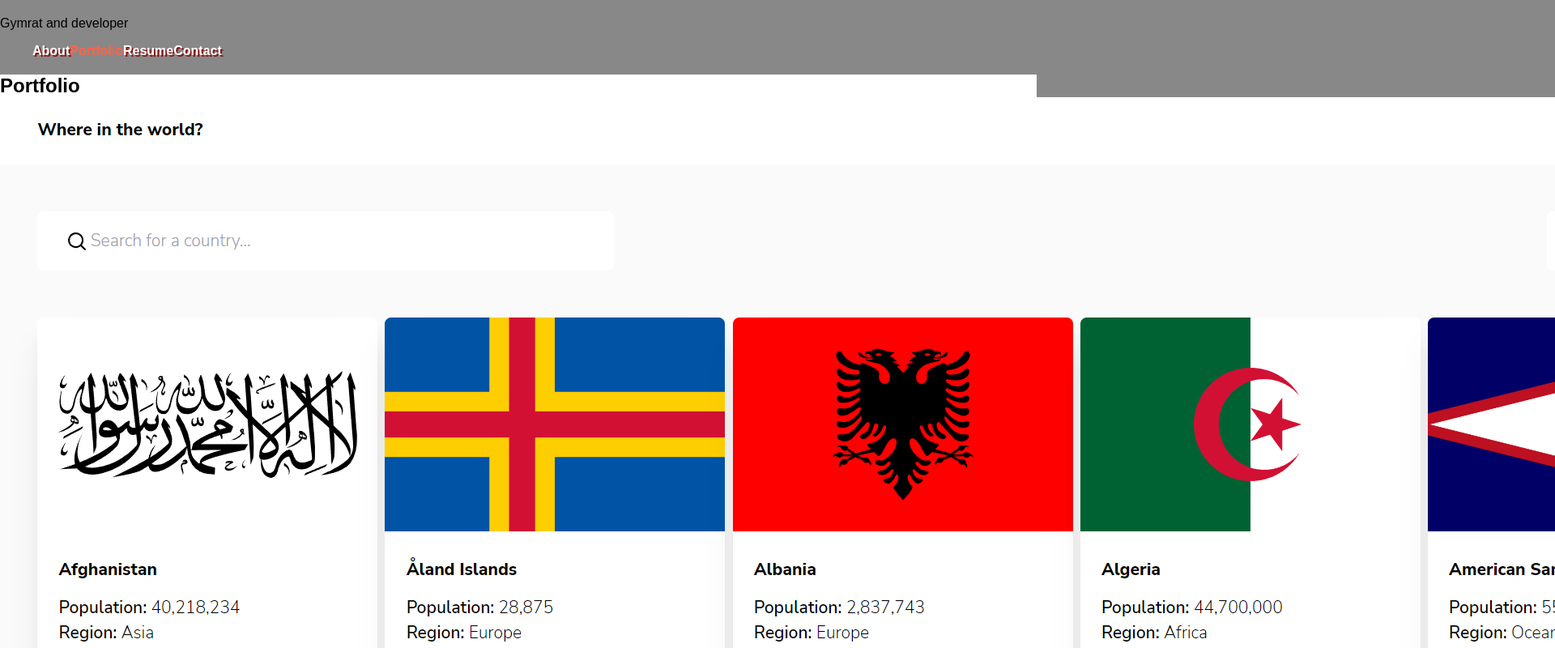
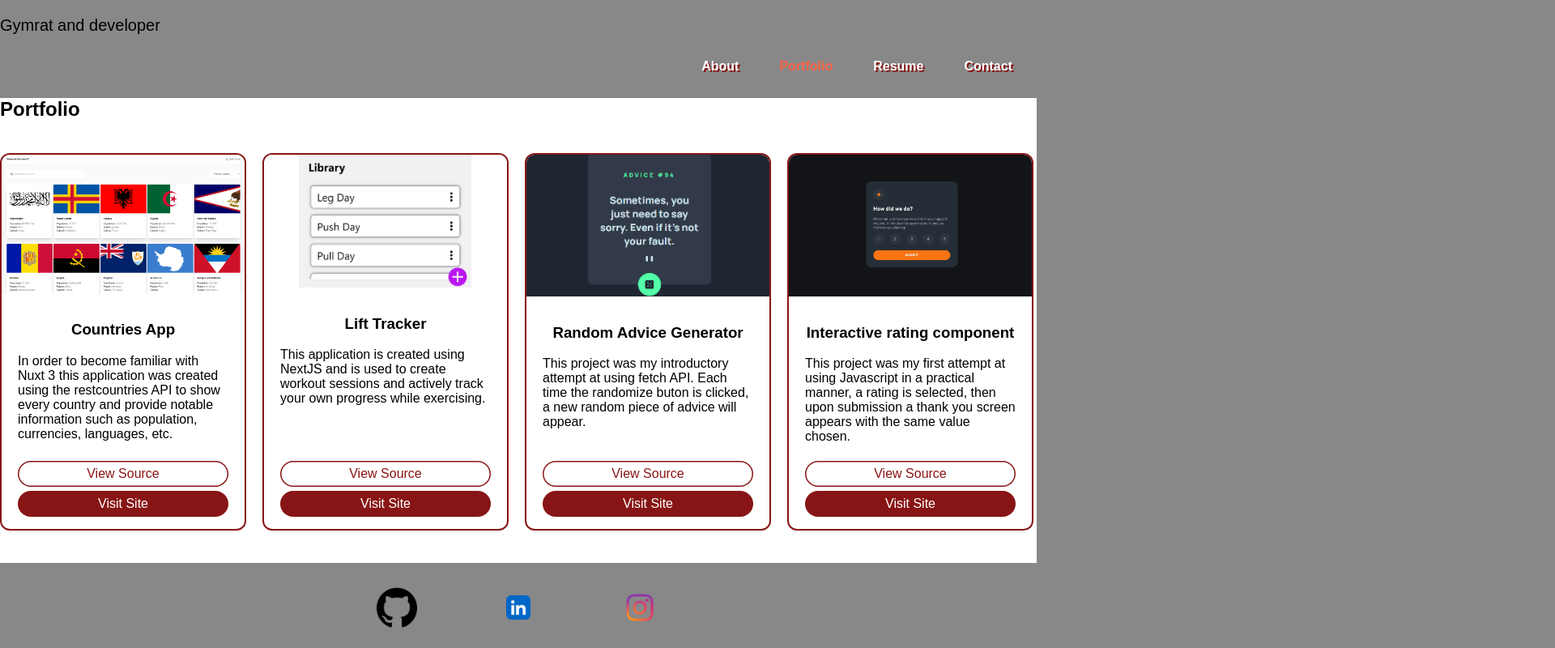
Before and after one commit to RodrJavi/react-portfolio, a React (Vite) app: page /Portfolio in a window 1280 px wide. Shown: the part 60-860 px from the top of the page at 81% size, 1920 px wide, since content can reach past the window. Built offline with nearby package versions, Linux system fonts and the light colour scheme.

Commit message:
Finished desktop styling

```diff
--- a/src/components/contactForm.jsx
+++ b/src/components/contactForm.jsx
@@ -7,6 +7,7 @@ function ContactForm() {
 
   return (
     <form className="form-object" onSubmit={handleSubmit}>
+      <input className="form-email" type="text" placeholder="Your name" />
       <input
         className="form-email"
         placeholder="Your Email"
--- a/src/styles/globals.css
+++ b/src/styles/globals.css
@@ -129,6 +129,88 @@ header ul, footer ul {
   color: var(--main-red);
   text-decoration: underline;
 }
+
+.media-icon {
+  width: 100%;
+  height: 50px;
+}
+
+.about-me-image {
+  width: 15%;
+}
+
+.about-page {
+  display: flex;
+  flex-direction: column;
+  align-items: center;
+}
+
+.about-page p {
+  padding: 0 25%;
+}
+
+footer ul{
+  box-sizing: border-box;
+  padding: 10px 50px;
+  margin: 20px;
+  gap: 100px;
+  justify-content: center;
+}
+
+header ul {
+  display: flex;
+  box-sizing: border-box;
+  padding: 10px;
+  margin: 20px;
+  gap: 50px;
+  justify-content: flex-end;
+}
+
+header span {
+  font-size: 20px;
+}
+
+.project-list-container {
+  display: flex;
+  overflow-x: scroll;
+  gap: 20px;
+  padding: 40px 0px;
+}
+
+.card {
+  display: flex;
+  flex-direction: column;
+  width: 100%;
+  border: 2px solid var(--main-red);
+  border-radius: 12px;
+  min-width: 300px;
+  overflow: hidden;
+}
+
+.card-body {
+  display: flex;
+  flex-direction: column;
+  align-items: center;
+  justify-content: space-between;
+  padding: 15px 20px;
+  height: 100%;
+}
+
+.card-body h3 {
+  text-align: center;
+}
+
+.card img {
+  width: 100%;
+  height: 175px;
+  object-fit: cover;
+}
+
+.card-buttons {
+  display: flex;
+  flex-direction: column;
+  width: 100%;
+}
 @media screen and (max-width: 900px) {
   header {
     display: flex;
@@ -186,11 +268,6 @@ header ul, footer ul {
     width: 75%;
   }
 
-  .media-icon {
-    width: 100%;
-    height: 50px;
-  }
-
   .project-list-container {
     display: flex;
     overflow-x: scroll;
```
